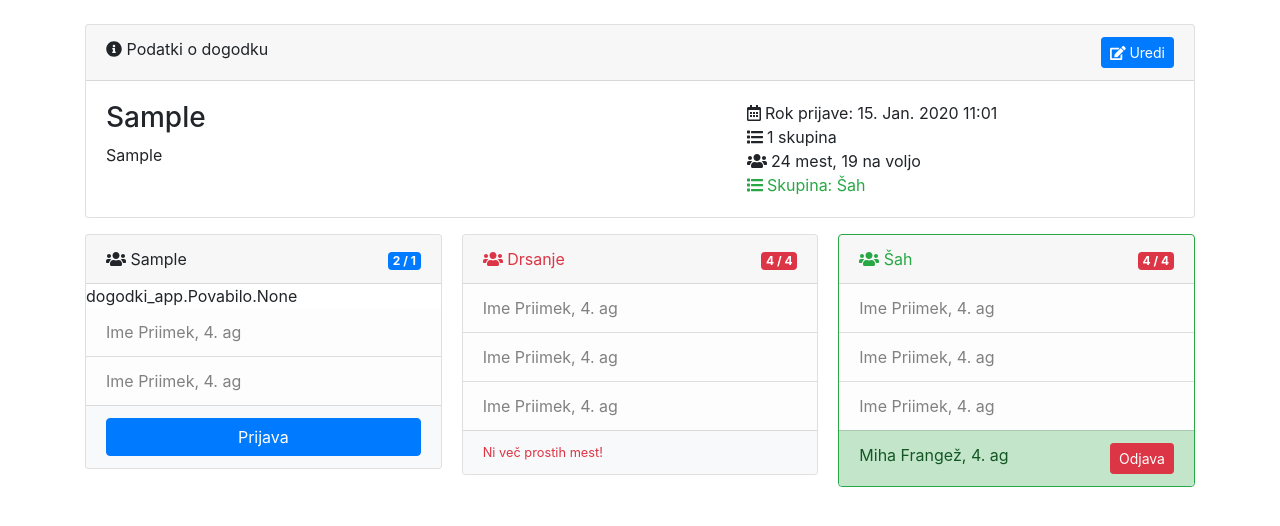
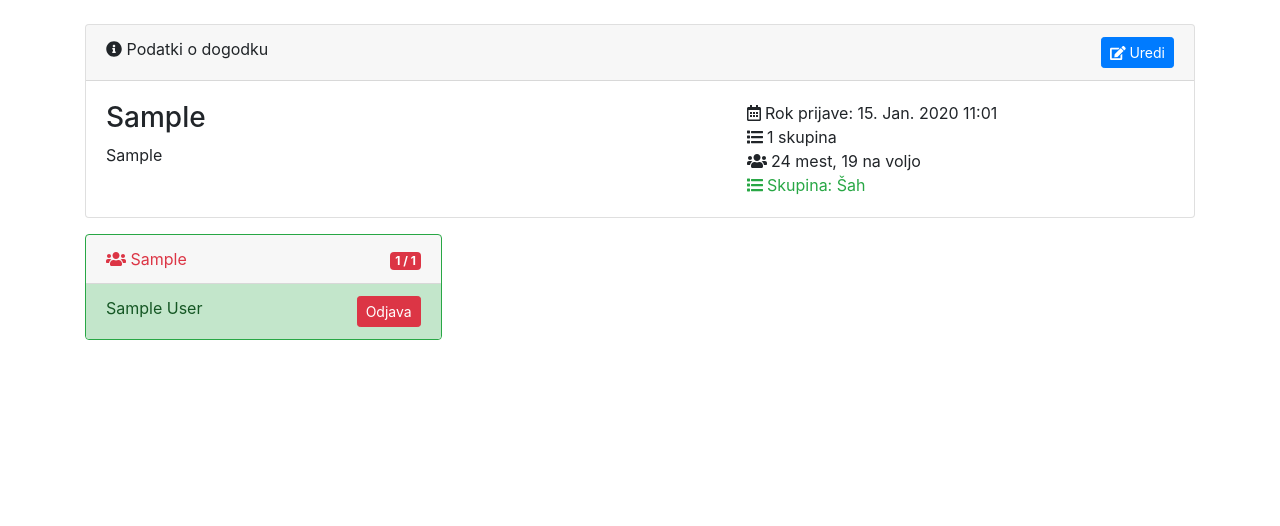
Before and after one commit to s3r5/dogodki.sers.si, a Django app: page /dogodek/1 in a window 1280 px wide. Shown: the part 56-582 px from the top of the page. Run offline with Django 3.2, Linux system fonts and the light colour scheme; a user stored in the database is signed in; tables that the repository leaves empty hold one stand-in row (values such as "Sample post"); some libraries are stand-ins or nearby versions.

Commit message:
Pregled nad prijavljenimi
 - Odstranjeni prototipi
 - Prikaz stanja skupin
 - Gumbi za prijavo in odjavo

```diff
--- a/dogodki_app/models.py
+++ b/dogodki_app/models.py
@@ -6,21 +6,15 @@ from django.contrib.auth.models import AbstractUser
 # Create your models here.
 
 class User(AbstractUser):
-	pass
+
+	def __str__(self):
+		return self.first_name + " " + self.last_name
 
 class Dogodek(models.Model):
 	naslov = models.CharField(max_length=50)
 	datum = models.DateField()
 	rok_prijave = models.DateTimeField()
 	opis = models.TextField(null=True, blank=False)
-
-	def prijavljeni(self):
-		return self.povabljeni.exclude(skupina__isnull=False)
-
-	def get_context_data(self, **kwargs):
-		context = super().get_context_data(**kwargs)
-		context["prijavljeni"] = self.prijavljeni()
-		return context
 
 	class Meta:
 		verbose_name = "Dogodek"
--- a/dogodki_app/templates/dogodki/dogodek.html
+++ b/dogodki_app/templates/dogodki/dogodek.html
@@ -21,62 +21,38 @@
 </div>
 
 <div class="card-columns">
-{% regroup dogodek.prijavljeni by skupina as po_skupinah %}
-{% for skupina in dogodek.skupine.all %}
-	<div class="card">
+{% for skupina in skupine %}
+	<div class="card{% if skupina.polna %} text-danger{% endif %}{% if skupina.moja %} text-success border-success{% endif %}">
 		<div class="card-header d-flex justify-content-between">
 			<span>
 				<i class="fas fa-users"></i> {{ skupina.naslov }}
 			</span>
 			<span>
-				<span class="badge badge-primary">2 / {{ skupina.število_mest }}</span>
+				<span class="badge badge-{{ skupina.polna|yesno:"danger,primary" }}">{{ skupina.število_prijavljenih }} / {{ skupina.število_mest }}</span>
 			</span>
 		</div>
-		{{ skupina.prijavljeni }}
 		<ul class="list-group list-group-flush">
-			<li class="list-group-item list-group-item-light">Ime Priimek, 4. ag</li>
-			<li class="list-group-item list-group-item-light">Ime Priimek, 4. ag</li>
+	{% for prijava in skupina.prijavljeni %}
+		{% if prijava.jaz %}
+			<li class="list-group-item list-group-item-success d-flex justify-content-between">
+				{{ prijava.uporabnik }}
+				<button type="button" class="btn btn-sm btn-danger">Odjava</button>
+			</li>
+		{% else %}
+			<li class="list-group-item list-group-item-light">{{ prijava.uporabnik }}</li>
+		{% endif %}
+	{% endfor %}
+	{% if not skupina.moja %}
+		{% if skupina.polna %}
+			<li class="list-group-item list-group-item-light small bg-light text-danger">Ni več prostih mest!</li>
+		{% else %}
 			<li class="list-group-item bg-light">
 				<button type="button" class="btn btn-block btn-primary">Prijava</button>
 			</li>
-
+		{% endif %}
+	{% endif %}
 		</ul>
 	</div>
 {% endfor %}
-	<div class="card text-danger">
-		<div class="card-header d-flex justify-content-between">
-			<span>
-				<i class="fas fa-users"></i> Drsanje
-			</span>
-			<span>
-				<span class="badge badge-danger">4 / 4</span>
-			</span>
-		</div>
-		<ul class="list-group list-group-flush">
-			<li class="list-group-item list-group-item-light">Ime Priimek, 4. ag</li>
-			<li class="list-group-item list-group-item-light">Ime Priimek, 4. ag</li>
-			<li class="list-group-item list-group-item-light">Ime Priimek, 4. ag</li>
-			<li class="list-group-item list-group-item-light small bg-light text-danger">Ni več prostih mest!</li>
-		</ul>
-	</div>
-	<div class="card text-success border-success">
-		<div class="card-header d-flex justify-content-between">
-			<span>
-				<i class="fas fa-users"></i> Šah
-			</span>
-			<span>
-				<span class="badge badge-danger">4 / 4</span>
-			</span>
-		</div>
-		<ul class="list-group list-group-flush">
-			<li class="list-group-item list-group-item-light">Ime Priimek, 4. ag</li>
-			<li class="list-group-item list-group-item-light">Ime Priimek, 4. ag</li>
-			<li class="list-group-item list-group-item-light">Ime Priimek, 4. ag</li>
-			<li class="list-group-item list-group-item-success d-flex justify-content-between">
-				Miha Frangež, 4. ag
-				<button type="button" class="btn btn-sm btn-danger">Odjava</button>
-			</li>
-		</ul>
-	</div>
 </div>
 {% endblock main %}
--- a/dogodki_app/templates/dogodki/dogodek_edit.html
+++ b/dogodki_app/templates/dogodki/dogodek_edit.html
@@ -50,7 +50,7 @@
 		<div class="card">
 			<div class="card-header"><i class="far fa-clipboard"></i> Povabljeni</div>
 			<ul class="list-group list-group-flush">
-{% for povabilo in dogodek.povabljeni %}
+{% for povabilo in dogodek.povabljeni.all %}
 				<li class="list-group-item d-flex justify-content-between">
 					Miha Frangež, 4. ag
 					<button type="button" class="btn btn-sm btn-danger"><i class="fas fa-times"></i></button>
--- a/dogodki_app/views.py
+++ b/dogodki_app/views.py
@@ -16,6 +16,40 @@ class DogodekView(DetailView):
 	template_name = "dogodki/dogodek.html"
 	model = models.Dogodek
 
+	def get_context_data(self, **kwargs):
+		context = super().get_context_data(**kwargs)
+
+		obj_skupine = []
+		found = False
+		for skupina in self.object.skupine.all():
+			obj_skupina = {
+				"naslov": skupina.naslov,
+				"število_mest": skupina.število_mest,
+				"število_prijavljenih": skupina.prijavljeni.count(),
+				"prijavljeni": [],
+				"moja": False
+			}
+
+			obj_skupina["polna"] = obj_skupina["število_mest"] - obj_skupina["število_prijavljenih"] < 1
+
+			for prijava in skupina.prijavljeni.all():
+				obj_prijava = {
+					"uporabnik": prijava.uporabnik,
+					"jaz": False
+				}
+
+				if not found and prijava.uporabnik == self.request.user:
+					obj_prijava["jaz"] = True
+					obj_skupina["moja"] = True
+					found = True
+
+				obj_skupina["prijavljeni"].append(obj_prijava)
+
+			obj_skupine.append(obj_skupina)
+
+		context["skupine"] = obj_skupine
+		return context
+
 class EditDogodekMixin(FormsetMixin, PermissionRequiredMixin):
 	template_name = "dogodki/dogodek_edit.html"
 	model = models.Dogodek
```
